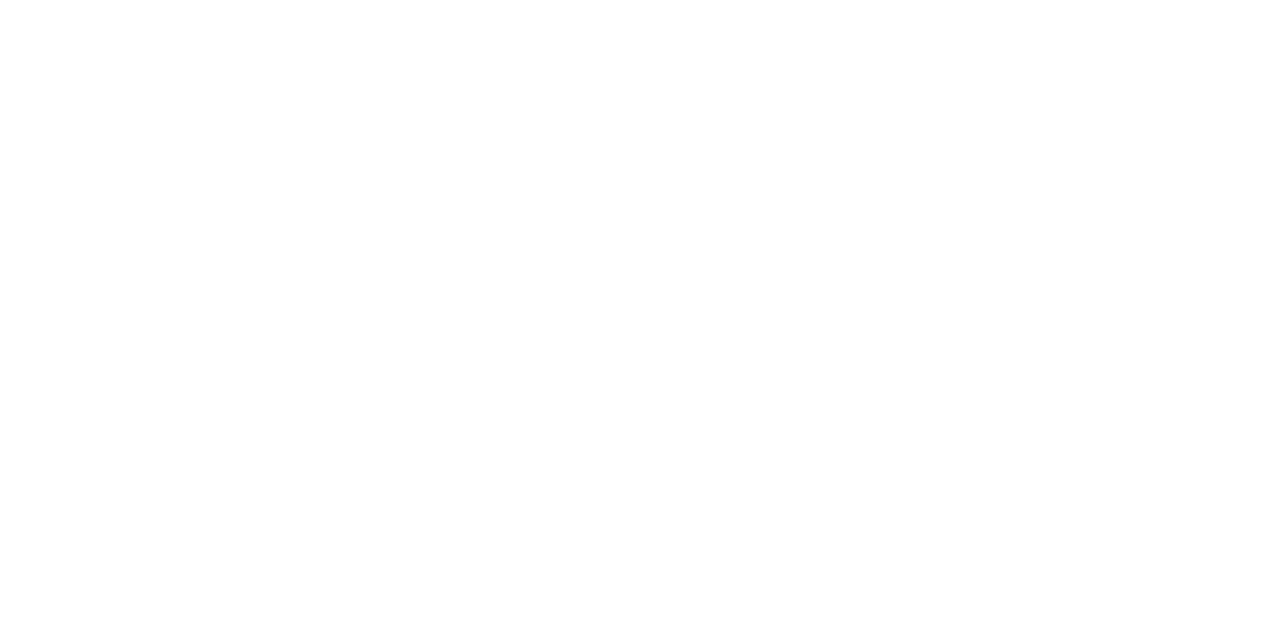
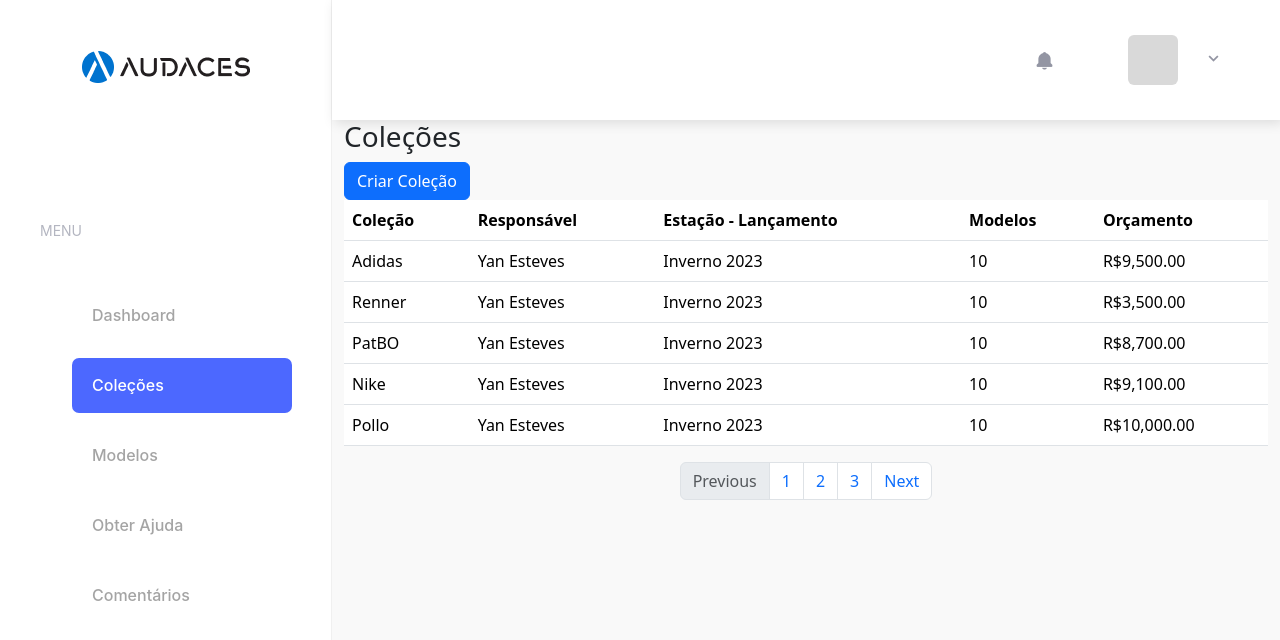
Before and after one commit to MatheusFilipeFreitas/Angular-LAB-Clothing-Collection, an Angular app: page /collections in a window 1280 px wide. Before the commit this address led to /. Shown: the top 640 px of the page. Built offline with nearby package versions, Linux system fonts and the light colour scheme.

Commit message:
Criação da Tela de Listagem de Coleções

```diff
--- a/src/app/app-routing.module.ts
+++ b/src/app/app-routing.module.ts
@@ -1,3 +1,4 @@
+import { ListCollectionComponent } from './pages/collection/list-collection/list-collection.component';
 import { LoginComponent } from './pages/login/login.component';
 import { NgModule } from '@angular/core';
 import { RouterModule, Routes } from '@angular/router';
@@ -43,6 +44,10 @@
       {
         path: 'dashboard',
         component: DashboardComponent
+      },
+      {
+        path: 'collections',
+        component: ListCollectionComponent
       }
     ]
   }
--- a/src/app/app.module.ts
+++ b/src/app/app.module.ts
@@ -15,6 +15,8 @@
 import { ForgotPasswordComponent } from './pages/forgot-password/forgot-password.component';
 import { EmailSentComponent } from './pages/email-sent/email-sent.component';
 import { DashboardComponent } from './pages/dashboard/dashboard.component';
+import { ListCollectionComponent } from './pages/collection/list-collection/list-collection.component';
+
 @NgModule({
   declarations: [
     AppComponent,
@@ -28,6 +30,7 @@
     ForgotPasswordComponent,
     EmailSentComponent,
     DashboardComponent,
+    ListCollectionComponent,
   ],
   imports: [BrowserModule, AppRoutingModule, HttpClientModule, ReactiveFormsModule, FormsModule],
   providers: [],
--- /dev/null
+++ b/src/app/pages/collection/list-collection/list-collection.component.html
@@ -0,0 +1,44 @@
+<div class="container">
+  <div class="title-line">
+    <h3 class="title">Coleções</h3>
+    <button class="btn btn-primary">Criar Coleção</button>
+  </div>
+
+
+  <div class="table-container">
+    <table class="table">
+      <thead>
+        <tr>
+          <th scope="col">Coleção</th>
+          <th scope="col">Responsável</th>
+          <th scope="col">Estação - Lançamento</th>
+          <th scope="col">Modelos</th>
+          <th scope="col">Orçamento</th>
+        </tr>
+      </thead>
+      <tbody>
+        <tr *ngFor="let collection of collections">
+          <td>{{ collection.collection }}</td>
+          <td>{{ collection.accountable }}</td>
+          <td>{{ collection.season }}</td>
+          <td>{{ collection.models }}</td>
+          <td>{{ collection.budget | currency: 'BRL' }}</td>
+        </tr>
+      </tbody>
+    </table>
+    <nav aria-label="Page navigation example">
+      <ul class="pagination justify-content-center">
+        <li class="page-item disabled">
+          <a class="page-link" href="#" tabindex="-1">Previous</a>
+        </li>
+        <li class="page-item"><a class="page-link" href="#">1</a></li>
+        <li class="page-item"><a class="page-link" href="#">2</a></li>
+        <li class="page-item"><a class="page-link" href="#">3</a></li>
+        <li class="page-item">
+          <a class="page-link" href="#">Next</a>
+        </li>
+      </ul>
+    </nav>
+  </div>
+
+</div>
--- /dev/null
+++ b/src/app/pages/collection/list-collection/list-collection.component.ts
@@ -0,0 +1,46 @@
+import { Component } from '@angular/core';
+
+@Component({
+  selector: 'app-list-collection',
+  templateUrl: './list-collection.component.html',
+  styleUrls: ['./list-collection.component.scss']
+})
+export class ListCollectionComponent {
+  collections: any[] = [
+    {
+      collection: "Adidas",
+      accountable: "Yan Esteves",
+      season: "Inverno 2023",
+      models: 10,
+      budget: 9500
+    },
+    {
+      collection: "Renner",
+      accountable: "Yan Esteves",
+      season: "Inverno 2023",
+      models: 10,
+      budget: 3500
+    },
+    {
+      collection: "PatBO",
+      accountable: "Yan Esteves",
+      season: "Inverno 2023",
+      models: 10,
+      budget: 8700
+    },
+    {
+      collection: "Nike",
+      accountable: "Yan Esteves",
+      season: "Inverno 2023",
+      models: 10,
+      budget: 9100
+    },
+    {
+      collection: "Pollo",
+      accountable: "Yan Esteves",
+      season: "Inverno 2023",
+      models: 10,
+      budget: 10000
+    },
+]
+}
```
Also changed, not shown: src/app/pages/collection/list-collection/list-collection.component.scss (added), 1 other file (tests, documents, lock files or other folders).
